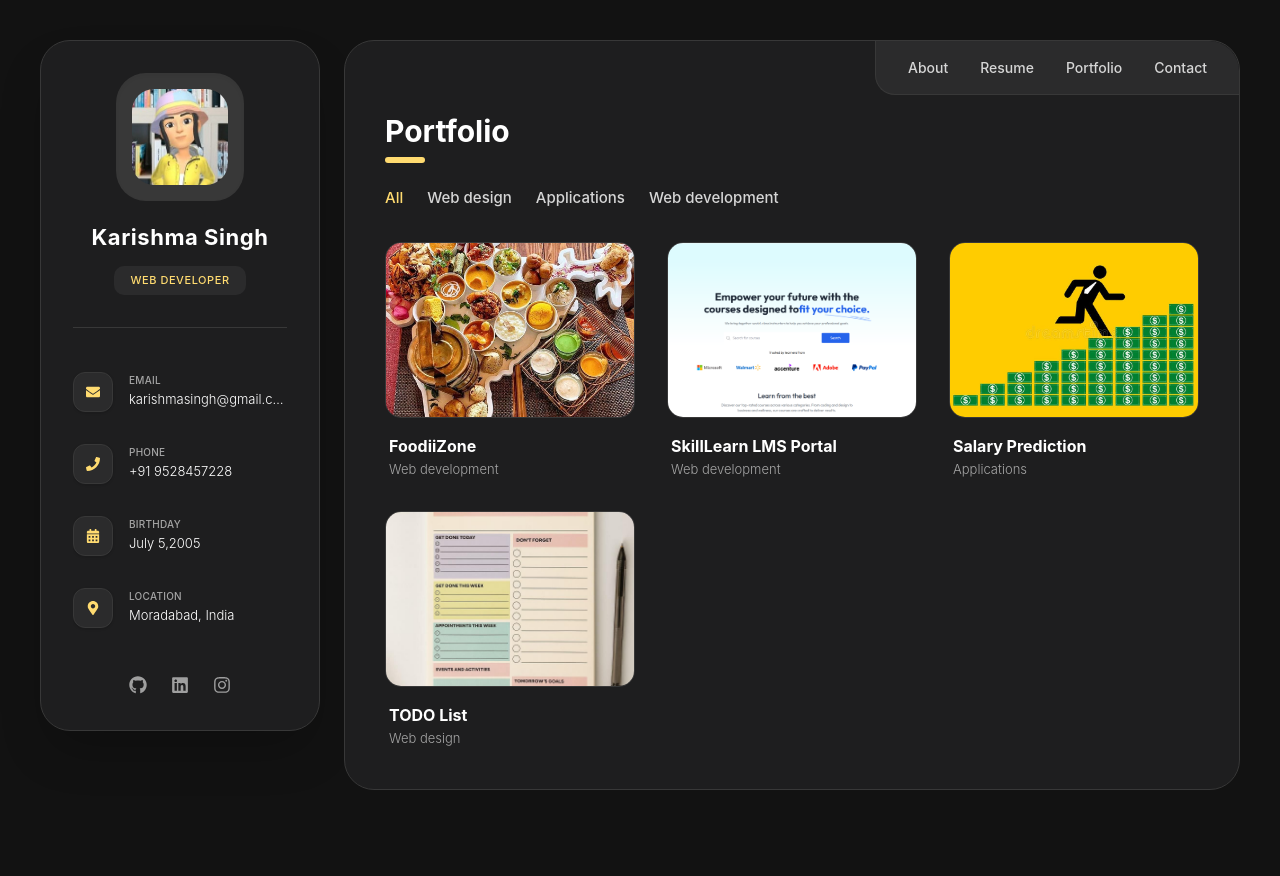
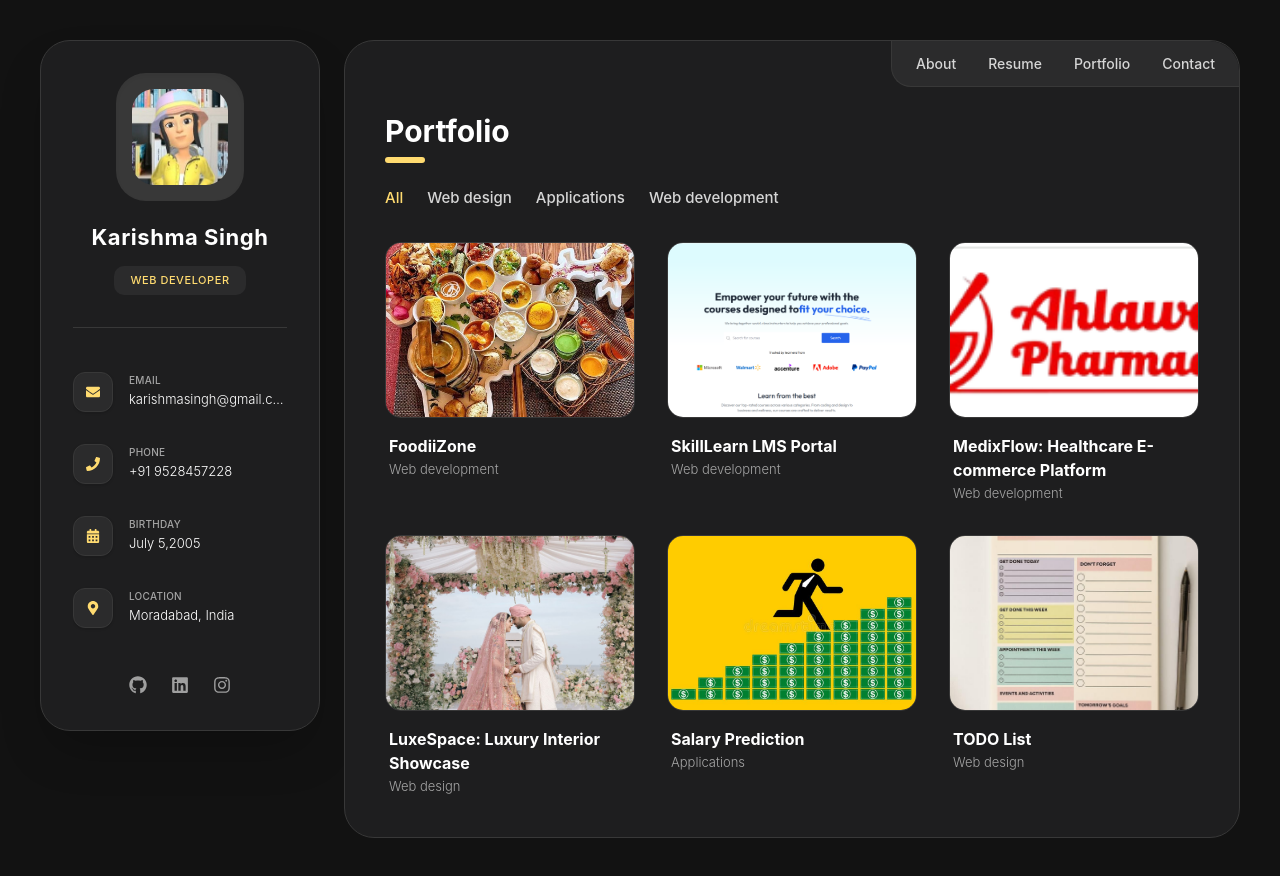
Before and after one commit to KarishmaEngg/portfolio, a Next.js app: page /portfolio in a window 1280 px wide. Before the commit the page ends 830 px from the top, so only its background shows below. Built offline with nearby package versions, Linux system fonts and the light colour scheme.

Commit message:
Fixed bug in Contact Form

```diff
--- a/app/layout.js
+++ b/app/layout.js
@@ -5,23 +5,21 @@ import Link from 'next/link';
 export default function RootLayout({ children }) {
   return (
     <html lang="en">
-      {/* Background color aur padding set ki taki center mein dikhe */}
-      <body className="bg-[#121212] text-white min-h-screen flex items-center justify-center p-4 md:p-10 font-sans">
+      <body className="bg-[#121212] text-white min-h-screen flex flex-col items-center p-4 md:p-10 font-sans">
 
-        {/* Main Wrapper: lg:flex-row desktop par sidebar ko left mein rakhega */}
         <div className="flex flex-col lg:flex-row gap-6 w-full max-w-[1200px] items-start">
 
-          {/* Sidebar Section: Iska size fix kiya 280px par */}
+          {/* Sidebar Section */}
           <div className="w-full lg:w-[280px] lg:sticky lg:top-10 shrink-0">
             <Sidebar />
           </div>
 
-          {/* Right Content Area: flex-1 bachi hui space cover karega */}
+          {/* Right Content Area */}
           <main className="flex-1 w-full bg-[#1e1e1f] rounded-[30px] border border-[#383838] p-6 md:p-10 relative overflow-hidden min-h-[700px]">
 
-            {/* Nav Bar: Top-right corner positioning */}
-            <nav className="absolute top-0 right-0 bg-[#2b2b2c] border-b border-l border-[#383838] rounded-tr-[30px] rounded-bl-[20px] px-8 py-4 z-10 hidden md:block">
-              <ul className="flex gap-8 text-[14px] font-medium text-[#d6d6d6]">
+            {/* Nav Bar - Ab sabhi devices par dikhegi */}
+            <nav className="absolute top-0 right-0 bg-[#2b2b2c] border-b border-l border-[#383838] rounded-tr-[30px] rounded-bl-[20px] px-6 py-3 z-10 w-full md:w-auto">
+              <ul className="flex justify-center md:justify-end gap-4 md:gap-8 text-[13px] md:text-[14px] font-medium text-[#d6d6d6]">
                 <li><Link href="/" className="hover:text-[#ffdb70] transition-colors">About</Link></li>
                 <li><Link href="/resume" className="hover:text-[#ffdb70] transition-colors">Resume</Link></li>
                 <li><Link href="/portfolio" className="hover:text-[#ffdb70] transition-colors">Portfolio</Link></li>
@@ -29,8 +27,8 @@ export default function RootLayout({ children }) {
               </ul>
             </nav>
 
-            {/* Content Container: Navigation ke niche space */}
-            <div className="mt-12 md:mt-8">
+            {/* Content Container */}
+            <div className="mt-16 md:mt-8">
               {children}
             </div>
           </main>
--- a/app/page.jsx
+++ b/app/page.jsx
@@ -1,4 +1,4 @@
-import { FaCode, FaMobileAlt, FaCamera, FaLayerGroup } from 'react-icons/fa';
+import { FaCode, FaMobileAlt, FaCamera, FaLayerGroup, FaDatabase } from 'react-icons/fa';
 
 export default function About() {
   return (
@@ -9,8 +9,7 @@ export default function About() {
       </h2>
 
       <div className="text-[#d6d6d6] text-[15px] leading-relaxed space-y-4 mt-8">
-        <p>“I am a Creative Web Developer from Moradabad, Uttar Pradesh, India. I specialize in transforming complex ideas into simple, elegant, and user-friendly web experiences.
-           My goal is to build websites that are functional, visually appealing, and easy to use while adding a unique personal touch to every project.”</p>
+        <p>"I am a Full-Stack Developer based in Moradabad, India. I specialize in building scalable, responsive web applications using the MERN stack and Next.js. My approach blends clean, functional code with aesthetic UI/UX design to deliver high-quality digital experiences. Passionate about solving complex problems and continuously learning new technologies."</p>
       </div>
 
       <h3 className="text-[24px] font-bold mt-10 mb-6">What I&apos;m Doing</h3>
@@ -33,9 +32,9 @@ export default function About() {
           desc="Professional development of applications for iOS and Android."
         />
         <ServiceCard
-          icon={<FaCamera />}
-          title="Photography"
-          desc="I make high-quality photos of any category at a professional level."
+          icon={<FaDatabase />}
+          title= "Database Management"
+          desc="Expertise in designing robust schemas using MongoDB and PostgreSQL for efficient data handling."
         />
       </div>
     </section>
--- a/app/portfolio/page.jsx
+++ b/app/portfolio/page.jsx
@@ -6,7 +6,7 @@ export default function Portfolio() {
   const [filter, setFilter] = useState('All');
 
   // Yahan 'img' mein wahi naam likhein jo aapne public/projects/ folder mein save kiya hai
- const projects = [
+const projects = [
     {
       title: "FoodiiZone",
       category: "Web development",
@@ -20,6 +20,18 @@ export default function Portfolio() {
       link: "https://lms-da6a.vercel.app/"
     },
     {
+      title: "MedixFlow: Healthcare E-commerce Platform",
+      category: "Web development",
+      img: "/projects/alhawat.png", // Yahan apni image ka sahi path likhein
+      link: "https://alhawat-medical-store-9h32.vercel.app/"
+    },
+    {
+      title: "LuxeSpace: Luxury Interior Showcase",
+      category: "Web design",
+      img: "/projects/psdecor.jpg", // Yahan apni image ka sahi path likhein
+      link: "https://ps-decor-clone-nizu.vercel.app/"
+    },
+    {
       title: "Salary Prediction",
       category: "Applications",
       img: "/projects/salary.jpg",
@@ -30,7 +42,7 @@ export default function Portfolio() {
       category: "Web design",
       img: "/projects/todo.jpg",
       link: "https://flask-todo-app-8qpz.onrender.com/"
-    },
+    }
   ];
 
   const categories = ['All', 'Web design', 'Applications', 'Web development'];
```
Also changed, not shown: public/projects/alhawat.png (added), public/projects/psdecor.jpg (added).
